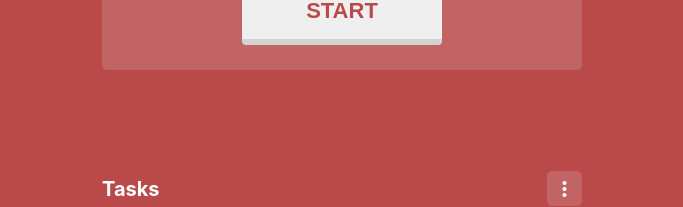
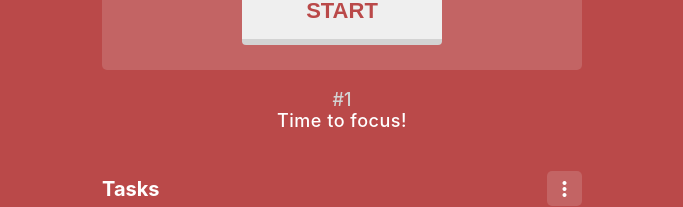
Before and after one commit to awkwardblackcoder/pomofocus-io-clone-vuejs, a Vue app: page / in a window 1280 px wide. Shown: the part 333-540 px from the top of the page, without its empty margins (298-981 px from the left). Built offline with nearby package versions, Linux system fonts and the light colour scheme; what vue-simple-alert would draw is missing.

Commit message:
add state management (vuex); add selectedActivity section; remove timerInterval property and add pomodoroCnt property to state

```diff
--- a/package.json
+++ b/package.json
@@ -14,7 +14,8 @@
     "material-icons": "^1.13.5",
     "vue": "^2.6.14",
     "vue-simple-alert": "^1.1.1",
-    "vuedraggable": "^2.24.3"
+    "vuedraggable": "^2.24.3",
+    "vuex": "^3.6.2"
   },
   "devDependencies": {
     "@babel/core": "^7.12.16",
--- a/src/App.vue
+++ b/src/App.vue
@@ -19,12 +19,11 @@
       </header>
       <main class="pomofocus-main">
         <section class="pomodoro-timer-section">
-          <pomodoro-timer
-            @switch-pomodoro-status="switchPomodoroStatus"
-          ></pomodoro-timer>
+          <pomodoro-timer @switch-pomodoro-status="switchPomodoroStatus"></pomodoro-timer>
         </section>
-        <section class="current-task-section">
+        <section class="selected-task-section">
           <!-- TODO: Add current task and pomodoro interval number here -->
+          <selected-task></selected-task>
         </section>
         <section class="pomodoro-tasks-section">
           <pomodoro-tasks></pomodoro-tasks>
@@ -36,17 +35,22 @@
 
 <script>
 import Vue from "vue";
+import { store } from './store';
 import PomodoroTimer from "./components/PomodoroTimer.vue";
 import PomodoroTasks from "./components/PomodoroTasks.vue";
+import SelectedTask from './components/SelectedTask'
 
 Vue.component("pomodoro-timer", PomodoroTimer);
 Vue.component("pomodoro-tasks", PomodoroTasks);
+Vue.component("selected-task", SelectedTask);
 export default {
   name: "App",
   components: {
     PomodoroTimer,
     PomodoroTasks,
+    SelectedTask
   },
+  store,
   data() {
     return {
       pomodoroStatus: "active_pomodoro",
@@ -69,5 +73,4 @@ export default {
   },
 };
 </script>
-<style scoped>
-</style>
+<style scoped></style>
--- a/src/assets/css/style.css
+++ b/src/assets/css/style.css
@@ -60,13 +60,6 @@ html {
   margin: 0 auto;
 }
 /* Pomodoro Section CSS End */
-
-/** Current Tasks START*/
-.current-task-section {
-  height: 80px;
-  margin-bottom: 20px;
-}
-/** Current Tasks END */
 
 /** TODO: Hide everything but timer (minute), controls and label when width is less than 230px; turn pause button to pause icon
 /* TODO: Set header title and button labels to display: none when width is less than 350 */
--- a/src/components/PomodoroTasks.vue
+++ b/src/components/PomodoroTasks.vue
@@ -17,9 +17,11 @@
           <section class="pomodoro-input-section">
             <label for="pomodoros-textbox">Act / Est Pomodoros</label>
             <section class="pomo-input">
-          <input type="number" min="0" step="1" name="act-pomodoros-textbox" id="act-pomodoros-textbox" v-model="newTask['act_pomodoros']">
+              <input type="number" min="0" step="1" name="act-pomodoros-textbox" id="act-pomodoros-textbox"
+                v-model="newTask['act_pomodoros']">
               <span class="divider">/</span>
-          <input type="number" min="0" step="1" name="est-pomodoros-textbox" id="est-pomodoros-textbox" v-model="newTask['est_pomodoros']">
+              <input type="number" min="0" step="1" name="est-pomodoros-textbox" id="est-pomodoros-textbox"
+                v-model="newTask['est_pomodoros']">
               <button class="increase-pomos" @click="increase_pomodoros">
                 <i class="material-icons">arrow_drop_up</i>
               </button>
@@ -37,7 +39,7 @@
           <section class="add-edit-task-section-footer">
             <button class="delete" @click="deleteTask(key)">Delete</button>
             <span>
-            <button class="cancel" @click="task.editMode = false">Cancel</button>
+              <button class="cancel" @click="cancelTaskEdit(key)">Cancel</button>
               <button class="save" @click="saveTaskChanges(key)">Save</button>
             </span>
           </section>
@@ -67,7 +69,8 @@
       <section class="pomodoro-input-section">
         <label for="pomodoros-textbox">Est Pomodoros</label>
         <section class="pomo-input">
-          <input type="number" min="0" step="1" name="est-pomodoros-textbox" id="est-pomodoros-textbox" v-model="newTask['est_pomodoros']">
+          <input type="number" min="0" step="1" name="est-pomodoros-textbox" id="est-pomodoros-textbox"
+            v-model="newTask['est_pomodoros']">
           <button class="increase-pomos" @click="increase_pomodoros">
             <i class="material-icons">arrow_drop_up</i>
           </button>
@@ -83,7 +86,7 @@
         </ul>
       </section>
       <section class="add-edit-task-section-footer">
-          <button class="cancel" @click="addTaskMode = false">Cancel</button>
+        <button class="cancel" @click="resetNewTask()">Cancel</button>
         <button class="save" @click="addTasktoList(newTask)">Save</button>
       </section>
     </section>
@@ -97,8 +100,7 @@
 </template>
 
 <script>
-
-
+import { mapActions } from 'vuex'
 export default {
   name: "PomodoroTasks",
   data() {
@@ -121,6 +123,7 @@ export default {
   },
 
   methods: {
+    ...mapActions(['setSelectedTask']),
     markTaskComplete(index) {
       event.stopPropagation(); // Prevent event from propagating to the parent
       let task = this.taskList[index];
@@ -129,6 +132,8 @@ export default {
 
     selectTask(id) {
       this.selectedTaskId = id;
+      let taskName = this.taskList[id].title;
+      this.setSelectedTask(taskName);
     },
 
     openNewTaskbox() {
@@ -161,12 +166,12 @@ export default {
     },
 
     editTask(id) {
-      if(this.addTaskMode) {
+      if (this.addTaskMode) {
         this.addTaskMode = false;
         this.resetNewTask();
       }
 
-      this.taskList.forEach((task)=> {
+      this.taskList.forEach((task) => {
         task.editMode = false;
       })
 
@@ -186,13 +191,16 @@ export default {
         est_pomodoros: 1,
         act_pomodoros: 0,
         title: "",
-        editMode: false
+      }
+
+      if (this.addTaskMode) {
+        this.addTaskMode = false;
       }
     },
 
     saveTaskChanges(id) {
       let task = this.taskList[id];
-      if(task != this.newTask) {
+      if (task != this.newTask) {
         task = this.newTask;
         this.resetNewTask();
       }
@@ -201,6 +209,10 @@ export default {
 
     deleteTask(id) {
       this.taskList.splice(id, 1);
+      if (this.selectedTaskId == id) {
+        this.setSelectedTask('Time to focus!');
+        this.selectedTaskId = null;
+      }
       this.resetNewTask();
     },
 
@@ -398,7 +410,9 @@ export default {
   box-shadow: rgba(255, 255, 255, 0.1) 0px 1px 1px 0px inset, rgba(50, 50, 93, 0.25) 0px 50px 100px -20px, rgba(0, 0, 0, 0.3) 0px 30px 60px -30px;
 }
 
-.add-edit-task-section .input-section,.add-edit-task-section .pomodoro-input-section, .add-edit-task-section .settings {
+.add-edit-task-section .input-section,
+.add-edit-task-section .pomodoro-input-section,
+.add-edit-task-section .settings {
   padding-left: 20px;
 
 }
--- a/src/components/PomodoroTimer.vue
+++ b/src/components/PomodoroTimer.vue
@@ -2,10 +2,7 @@
   <section class="pomodoro-timer-container">
     <div class="btn-list">
       <span v-for="btn in pomodoroTimerButtons" :key="btn.id">
-        <button
-          :class="[{ selected: pomodoroStatus == btn.type }]"
-          @click="switchPomodoroStatus(btn.type)"
-        >
+        <button :class="[{ selected: pomodoroStatus == btn.type }]" @click="switchPomodoroStatus(btn.type)">
           <span>{{ btn.label }}</span>
         </button>
       </span>
@@ -14,24 +11,16 @@
       <b>{{ remainingTime | formatTime }}</b>
     </div>
     <div :class="['action-btns', { 'active-timer': timerActive == true }]">
-      <button
-        class="timer-btn"
-        v-if="!timerActive"
-        @click="
-          timerActive = !timerActive;
-          startTimer();
-        "
-      >
+      <button class="timer-btn" v-if="!timerActive" @click="
+        timerActive = !timerActive;
+      startTimer();
+      ">
         <b>START</b>
       </button>
-      <button
-        class="timer-btn pause"
-        v-else-if="timerActive"
-        @click.prevent="
-          timerActive = !timerActive;
-          pauseTimer();
-        "
-      >
+      <button class="timer-btn pause" v-else-if="timerActive" @click.prevent="
+        timerActive = !timerActive;
+      pauseTimer();
+      ">
         <b>PAUSE</b>
       </button>
       <button v-if="timerActive" class="next" @click.prevent="resetTimer">
@@ -42,6 +31,7 @@
 </template>
 
 <script>
+import { mapState, mapActions } from 'vuex';
 export default {
   name: "PomodoroTimer",
   data() {
@@ -62,7 +52,6 @@ export default {
         },
       ],
       timeSpan: 25,
-      timerInterval: 0,
       countdownTimer: null,
       remainingTime: null,
       timerActive: false,
@@ -104,7 +93,7 @@ export default {
      *
      * https://stackoverflow.com/questions/18889548/javascript-change-gethours-to-2-digit
      */
-
+    ...mapActions(['incrementPomodoroCnt', 'setSelectedActivity']),
     getEndTime() {
       let date = new Date();
       let minutes = date.getMinutes();
@@ -125,9 +114,6 @@ export default {
         let date = new Date();
         endTime = date.setTime(date.getTime() + this.remainingTime);
       } else {
-        if (this.pomodoroStatus == "active_pomodoro") {
-          this.timerInterval++;
-        }
         endTime = this.getEndTime();
       }
       this.countdownTimer = setInterval(() => {
@@ -159,11 +145,12 @@ export default {
 
     setPomodoroStatus() {
       if (this.pomodoroStatus == "active_pomodoro") {
-        if (this.timerInterval % 4 == 0) {
+        if (this.pomodoroCnt % 4 == 0) {
           this.switchPomodoroStatus("long_break");
         } else this.switchPomodoroStatus("short_break");
       } else {
         this.switchPomodoroStatus("active_pomodoro");
+        this.incrementPomodoroCnt();
       }
     },
 
@@ -191,6 +178,9 @@ export default {
       }
     },
   },
+  computed: {
+    ...mapState(['pomodoroCnt']),
+  }
 };
 </script>
 
--- /dev/null
+++ b/src/components/SelectedTask.vue
@@ -0,0 +1,35 @@
+<template>
+    <section class="selected-task-container">
+        <div class="pomodoro-count">{{ pomodoroCnt }}</div>
+        <div class="selected-task">{{ selectedTask }}</div>
+    </section>
+</template>
+<script>
+import { mapState, mapGetters } from "vuex";
+
+export default {
+    computed: {
+        ...mapState(['selectedTask']),
+        ...mapGetters(['pomodoroCnt'])
+    }
+}
+</script>
+<style scoped>
+.selected-task-container {
+    display: flex;
+    text-align: center;
+    height: 80px;
+    flex-direction: column;
+    justify-content: center;
+    font-weight: 500;
+    font-size: 18px;
+}
+
+.selected-task-container .pomodoro-count {
+    color: lightgray;
+}
+
+.selected-task-container .selected-task {
+    letter-spacing: .5px;
+}
+</style>
--- /dev/null
+++ b/src/store.js
@@ -0,0 +1,34 @@
+import Vue from "vue";
+import Vuex from "vuex";
+Vue.use(Vuex);
+
+export const store = new Vuex.Store({
+  state: {
+    selectedTask: "Time to focus!",
+    pomodoroCnt: 1,
+    pomodoroStatus: "active_pomodoro",
+  },
+  getters: {
+    pomodoroCnt(state) {
+      return `#${state.pomodoroCnt}`;
+    },
+  },
+  mutations: {
+    setSelectedTask(state, task) {
+      if (state.selectedTask != task) {
+        state.selectedTask = task;
+      }
+    },
+    incrementPomodoroCnt(state) {
+      state.pomodoroCnt++;
+    },
+  },
+  actions: {
+    setSelectedTask(context, task) {
+      context.commit("setSelectedTask", task);
+    },
+    incrementPomodoroCnt(context) {
+      context.commit("incrementPomodoroCnt");
+    },
+  },
+});
```
Lines whose indentation alone changed are shown as unchanged.
